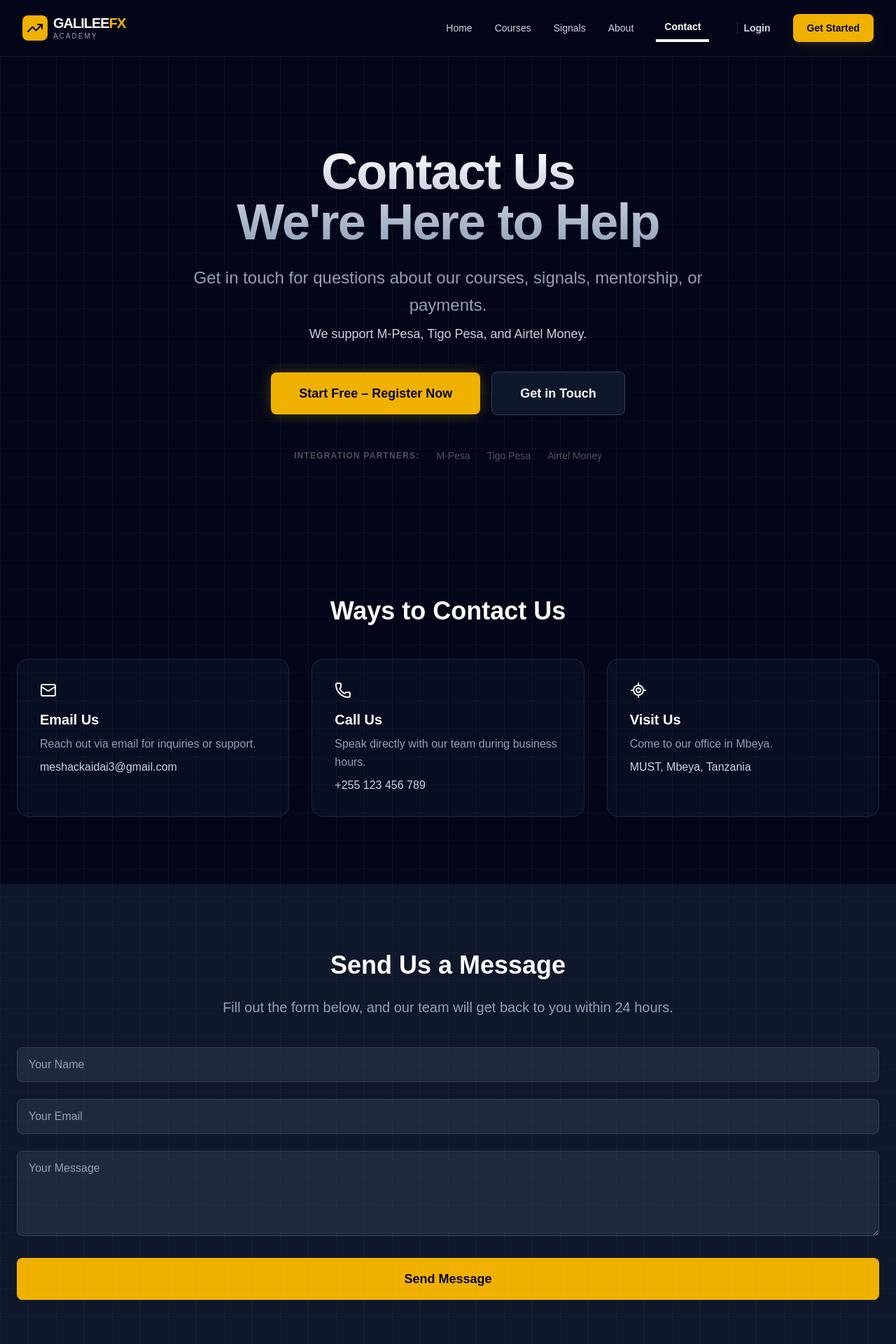
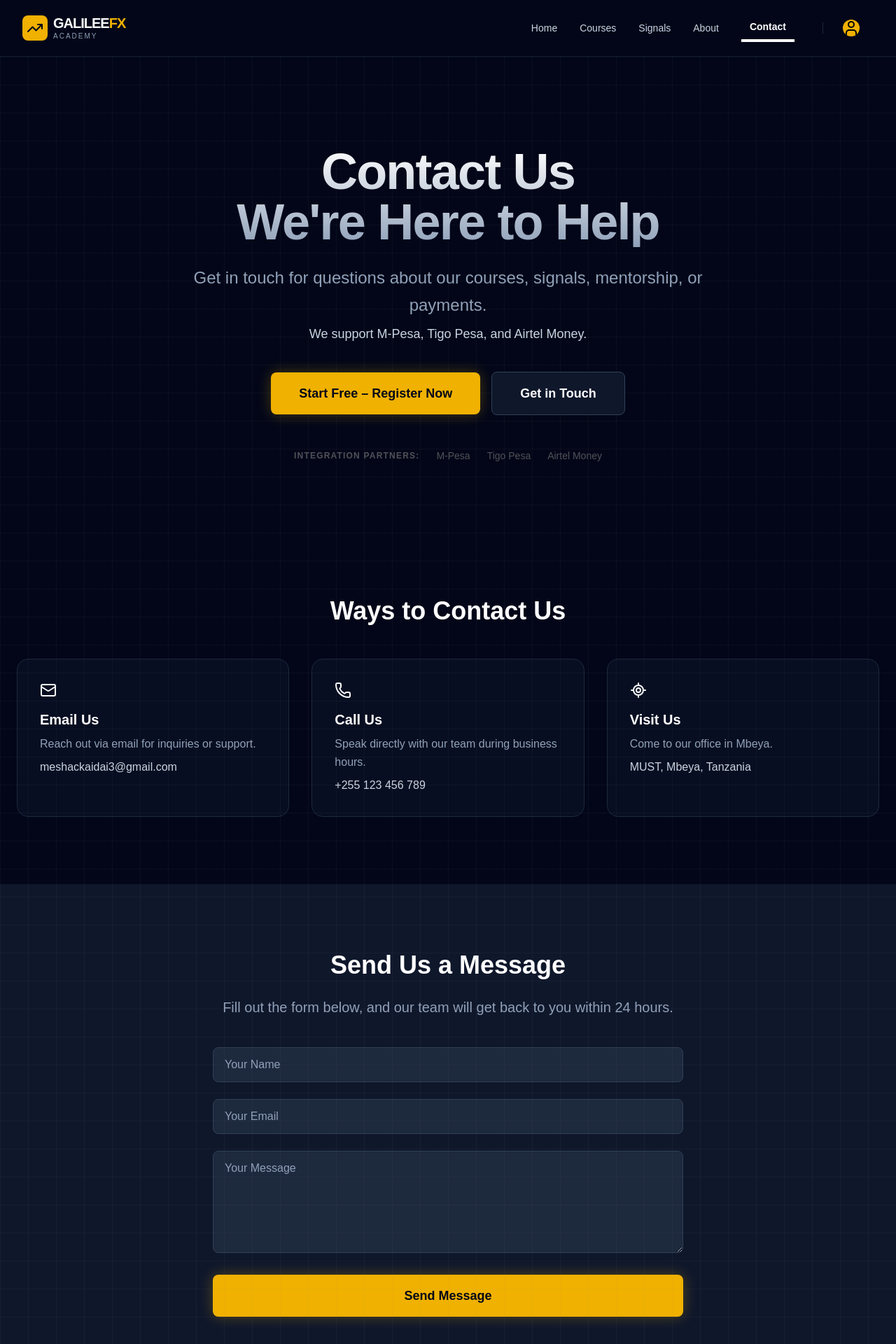
Before and after one commit to apox-rider/GFX-Academy, a Next.js app: page /Contact in a window 1280 px wide. Shown: the top 1920 px of the page at 70% size. Built offline with nearby package versions, Linux system fonts and the light colour scheme.

Commit message:
18022026

```diff
--- a/app/Contact/page.tsx
+++ b/app/Contact/page.tsx
@@ -84,26 +84,33 @@ export default function Contact() {
     <p className="text-xl text-slate-400 max-w-3xl mx-auto mb-10 leading-relaxed">
       Fill out the form below, and our team will get back to you within 24 hours.
     </p>
-          {/* Simple contact form placeholder */}
-          <form className="max-w-full mx-auto space-y-6">
+
+    {/* Add name attribute to all fields — very important even for uncontrolled forms */}
+    <form className="max-w-2xl mx-auto space-y-6">   {/* ← narrower width looks better */}
       <input
         type="text"
+        name="name"                     // ← add this
         placeholder="Your Name"
-              className="w-full px-4 py-3 bg-slate-800 border border-slate-700 rounded-lg text-white placeholder-slate-400 focus:outline-none focus:border-yellow-500"
+        required                        // ← optional but good UX
+        className="w-full px-4 py-3 bg-slate-800 border border-slate-700 rounded-lg text-white placeholder-slate-400 focus:outline-none focus:border-yellow-500 focus:ring-2 focus:ring-yellow-500/30"
       />
       <input
         type="email"
+        name="email"                    // ← add this
         placeholder="Your Email"
-              className="w-full px-4 py-3 bg-slate-800 border border-slate-700 rounded-lg text-white placeholder-slate-400 focus:outline-none focus:border-yellow-500"
+        required
+        className="w-full px-4 py-3 bg-slate-800 border border-slate-700 rounded-lg text-white placeholder-slate-400 focus:outline-none focus:border-yellow-500 focus:ring-2 focus:ring-yellow-500/30"
       />
       <textarea
+        name="message"                  // ← add this
         placeholder="Your Message"
-              rows={4}
-              className="w-full px-4 py-3 bg-slate-800 border border-slate-700 rounded-lg text-white placeholder-slate-400 focus:outline-none focus:border-yellow-500"
+        rows={5}                        // ← a bit taller looks nicer
+        required
+        className="w-full px-4 py-3 bg-slate-800 border border-slate-700 rounded-lg text-white placeholder-slate-400 focus:outline-none focus:border-yellow-500 focus:ring-2 focus:ring-yellow-500/30"
       />
       <button
         type="submit"
-              className="w-full bg-yellow-500 hover:bg-yellow-400 text-slate-950 font-bold text-lg px-10 py-4 rounded-lg transition-all"
+        className="w-full bg-yellow-500 hover:bg-yellow-400 text-slate-950 font-bold text-lg px-10 py-4 rounded-lg transition-all shadow-[0_0_20px_rgba(234,179,8,0.3)]"
       >
         Send Message
       </button>
--- a/app/components/Footer/page.tsx
+++ b/app/components/Footer/page.tsx
@@ -71,7 +71,7 @@ export default function Footer() {
                 <Youtube size={20} />
               </a>
               <a
-                href="#"
+                href="https://t.me/GalileeFx"
                 target="_blank"
                 rel="noopener noreferrer"
                 aria-label="YouTube"
--- a/app/components/Header/page.tsx
+++ b/app/components/Header/page.tsx
@@ -65,7 +65,7 @@ export default function Navbar() {
               Contact
             </Link>
             <div className="h-4 w-px bg-slate-800 mx-2"></div>
-            {loggedIn?
+            {!loggedIn?
             (
               <>
               <div className='rounded-full m-5'>
@@ -151,7 +151,7 @@ export default function Navbar() {
           </Link>
           <hr className="border-slate-800 my-4" />
           <div className="flex flex-col gap-3">
-            {loggedIn?(
+            {!loggedIn?(
                 <>
                 <Link
                 href="/Profile"
```
Lines whose indentation alone changed are shown as unchanged.
